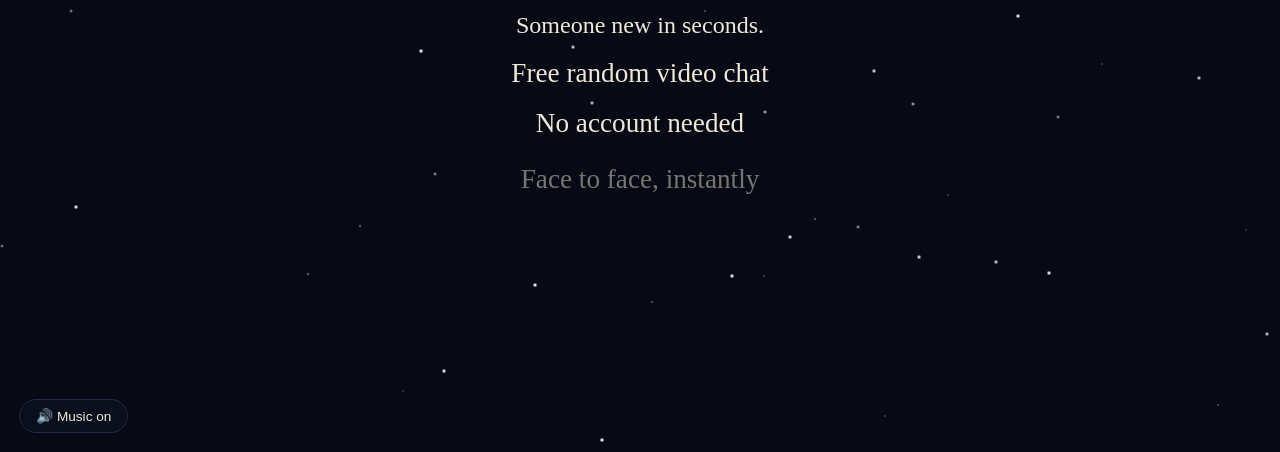
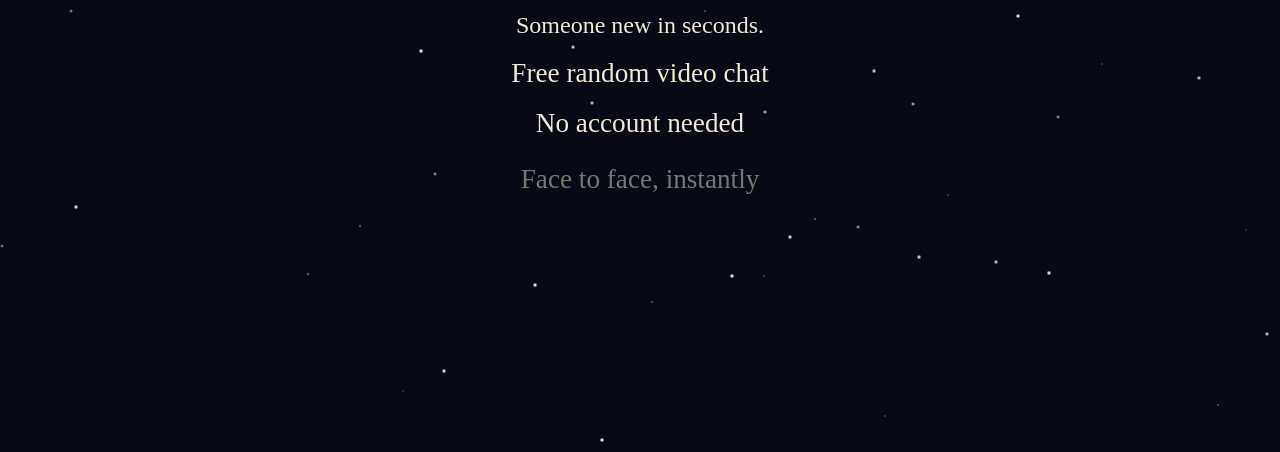
Before and after one commit to exu-coder/kismet, a plain HTML site: page launch.html in a window 1280 px wide. Shown: the part 348-800 px from the top of the page. Drawn offline with Linux system fonts and the light colour scheme.

Commit message:
Remove mute button from launch page

```diff
--- a/launch.html
+++ b/launch.html
@@ -76,12 +76,7 @@
     const bg=document.getElementById('bg');
     bg.volume=0.18;
     const tryPlay=()=>{vo.play().catch(()=>{showPlayHint();}); bg.play().catch(()=>{});};
-    // mute toggle
-    const muteBtn=document.createElement('button');
-    muteBtn.textContent='🔊 Music on';
-    muteBtn.style.cssText='position:fixed;bottom:1.2rem;left:1.2rem;padding:.5rem 1rem;border-radius:999px;border:1px solid var(--border);background:rgba(12,16,31,.85);color:var(--cream);font-size:.85rem;cursor:pointer;z-index:10';
-    muteBtn.onclick=()=>{bg.muted=!bg.muted; vo.muted=bg.muted; muteBtn.textContent=bg.muted?'🔇 Muted':'🔊 Music on';};
-    document.body.appendChild(muteBtn);
+
     function showPlayHint(){
       if(document.getElementById('playhint')) return;
       const b=document.createElement('button');
```
